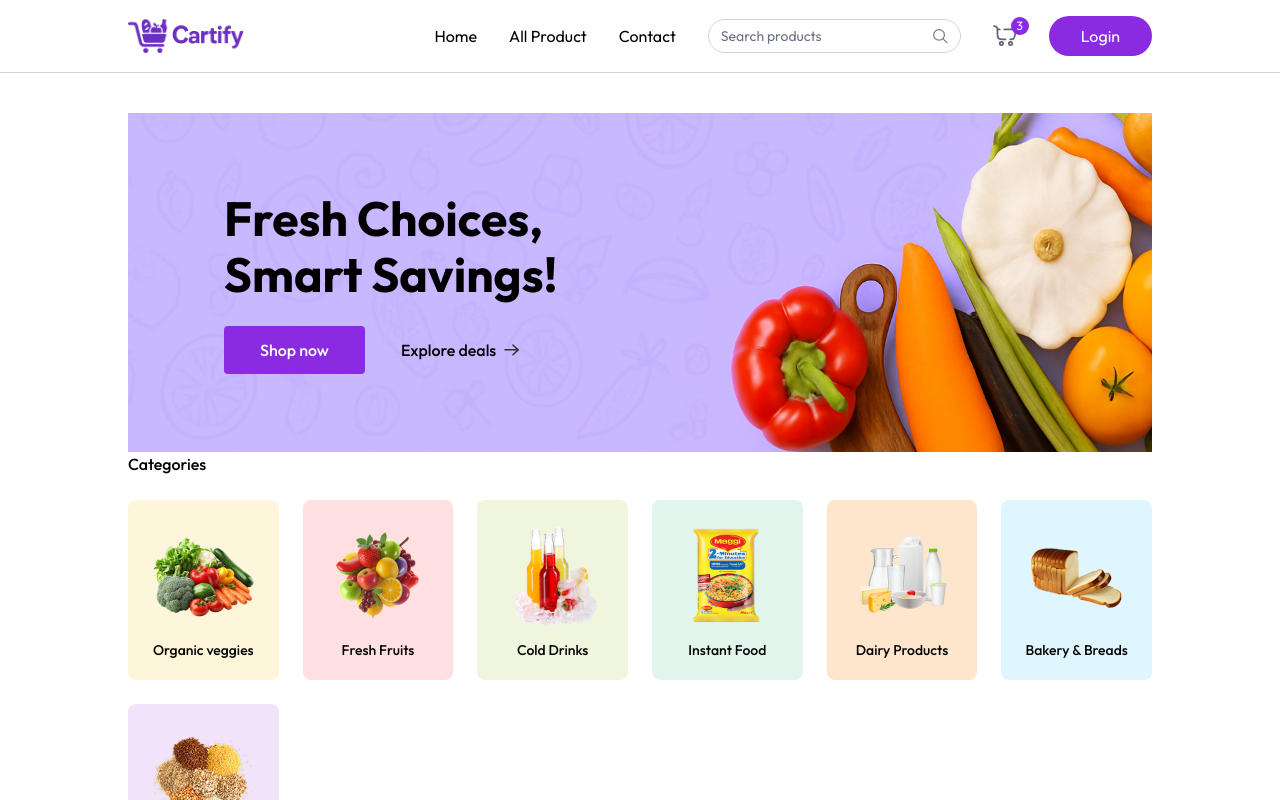
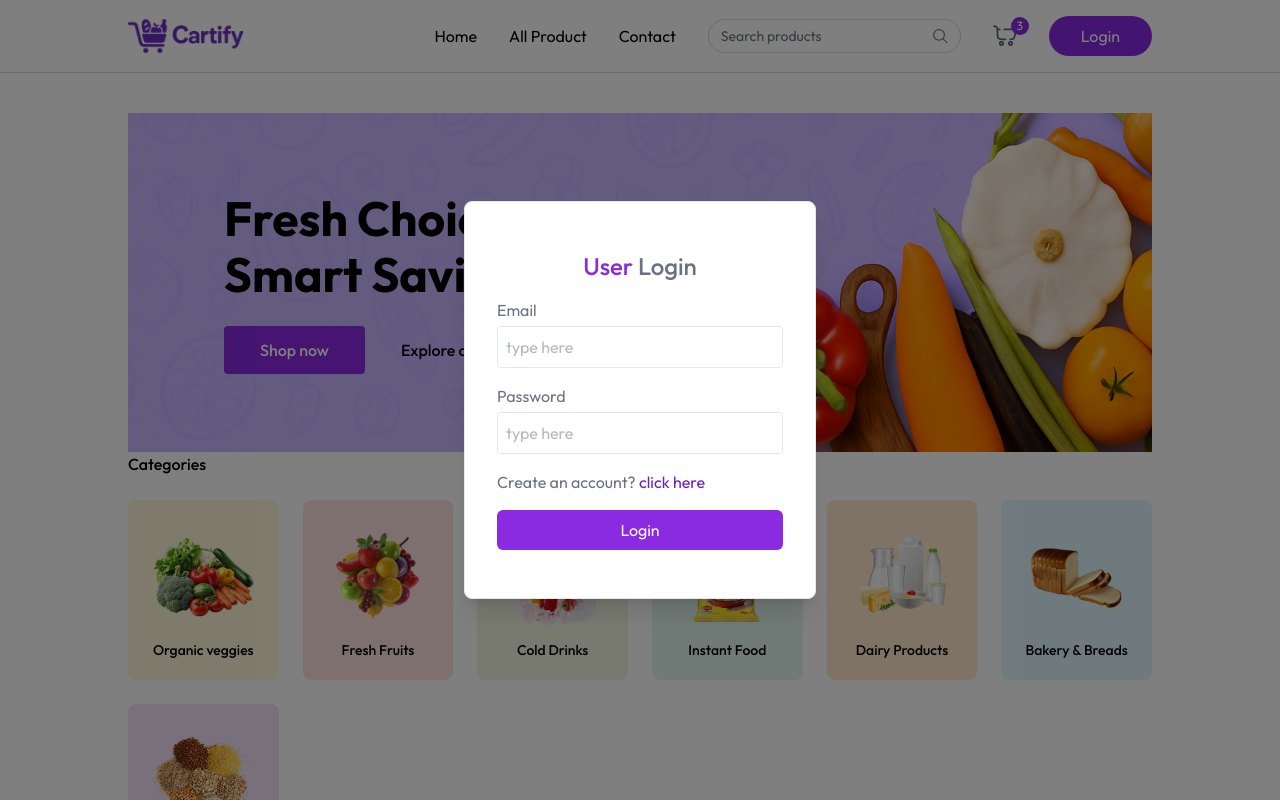
Before and after one commit to MalindaDeshan/Cartify-Grocery-Delivery-Website, a React (Vite) app in the folder client/: page / in a window 1280 px wide. Both pictures are taken after a click on the button "Login". Shown: the top 800 px of the page. Built offline with nearby package versions, Linux system fonts and the light colour scheme.

Commit message:
create login and signin form and add dumy login for testing purpose

```diff
--- a/client/src/App.jsx
+++ b/client/src/App.jsx
@@ -4,12 +4,16 @@
 import { Route, Routes, useLocation } from 'react-router-dom'
 import {Toaster} from "react-hot-toast";
 import Footer from './components/Footer';
+import { useAppContext } from './context/AppContext';
+import Login from './components/Login';
 
 const App = () => {
   const isSellerPath = useLocation().pathname.includes("seller");
+  const {showUserLogin}=useAppContext()
   return (
     <div>
       {isSellerPath ? null : <Navbar/>}
+      {showUserLogin ? <Login/> : null}
       <Toaster />
       <div className={`${isSellerPath ? "" : "px-6 md:px-16 lg:px-24 xl:px-32"}`}>
         <Routes>
--- /dev/null
+++ b/client/src/components/Login.jsx
@@ -0,0 +1,58 @@
+import React from 'react'
+import { useAppContext } from '../context/AppContext';
+
+const Login = () => {
+
+    const {setShowUserLogin, setUser} = useAppContext();
+    const [state, setState] = React.useState("login");
+    const [name, setName] = React.useState("");
+    const [email, setEmail] = React.useState("");
+    const [password, setPassword] = React.useState("");
+
+    const onSubmitHandler = async (event) => {
+        event.preventDefault();
+        setUser({
+            email : "test@deshan.dev",
+            name : "Malinda Deshan"
+        })
+        setShowUserLogin(false)
+    }
+
+  return (
+    <div onClick={() => setShowUserLogin(false)} className="fixed inset-0 z-30 flex items-center justify-center bg-black/50">
+       <form onSubmit={onSubmitHandler} onClick={(e) => e.stopPropagation()} className="flex flex-col gap-4 items-start p-8 py-12 w-80 sm:w-[352px] text-gray-500 rounded-lg shadow-xl border border-gray-200 bg-white relative">
+            <p className="text-2xl font-medium m-auto">
+                <span className="text-primary">User</span> {state === "login" ? "Login" : "Sign Up"}
+            </p>
+            {state === "register" && (
+                <div className="w-full">
+                    <p>Name</p>
+                    <input onChange={(e) => setName(e.target.value)} value={name} placeholder="type here" className="border border-gray-200 rounded w-full p-2 mt-1 outline-indigo-500" type="text" required />
+                </div>
+            )}
+            <div className="w-full">
+                <p>Email</p>
+                <input onChange={(e) => setEmail(e.target.value)} value={email} placeholder="type here" className="border border-gray-200 rounded w-full p-2 mt-1 outline-indigo-500" type="email" required />
+            </div>
+            <div className="w-full">
+                <p>Password</p>
+                <input onChange={(e) => setPassword(e.target.value)} value={password} placeholder="type here" className="border border-gray-200 rounded w-full p-2 mt-1 outline-indigo-500" type="password" required />
+            </div>
+            {state === "register" ? (
+                <p>
+                    Already have account? <span onClick={() => setState("login")} className="text-primary-dull cursor-pointer">click here</span>
+                </p>
+            ) : (
+                <p>
+                    Create an account? <span onClick={() => setState("register")} className="text-primary-dull cursor-pointer">click here</span>
+                </p>
+            )}
+            <button className="bg-primary hover:bg-primary-dull transition-all text-white w-full py-2 rounded-md cursor-pointer">
+                {state === "register" ? "Create Account" : "Login"}
+            </button>
+        </form>
+    </div>
+  )
+}
+
+export default Login
```
